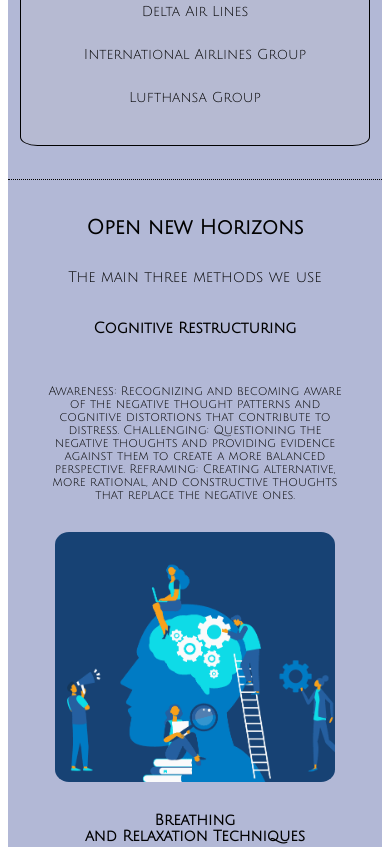
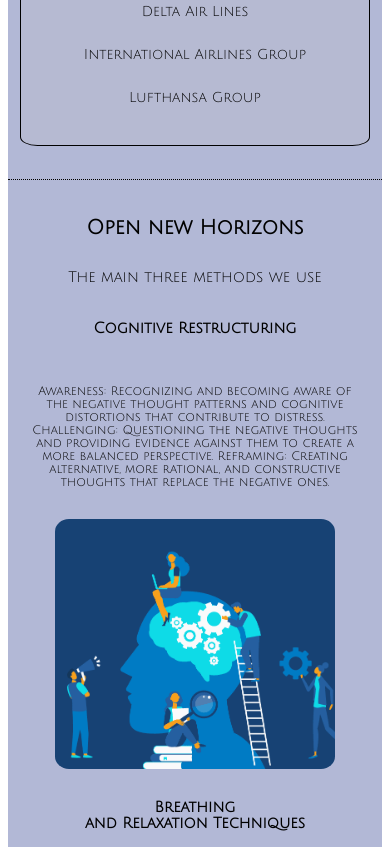
Before and after one commit to Nleontev/Flying_and_height_fear_course, a plain HTML site: page index.html in a window 390 px wide. Shown: the part 1124-1971 px from the top of the page. Drawn offline with Linux system fonts and the light colour scheme.

Commit message:
Fixed strategy description

```diff
--- a/assets/css/style.css
+++ b/assets/css/style.css
@@ -568,6 +568,10 @@ footer{
     .strategy h4{
         font-size: 15px;
     }
+    .strategy p{
+        font-size: 10;
+        width: 90%;
+    }
     .follow{
         font-size: 11px;
         padding-left: 0;
```
